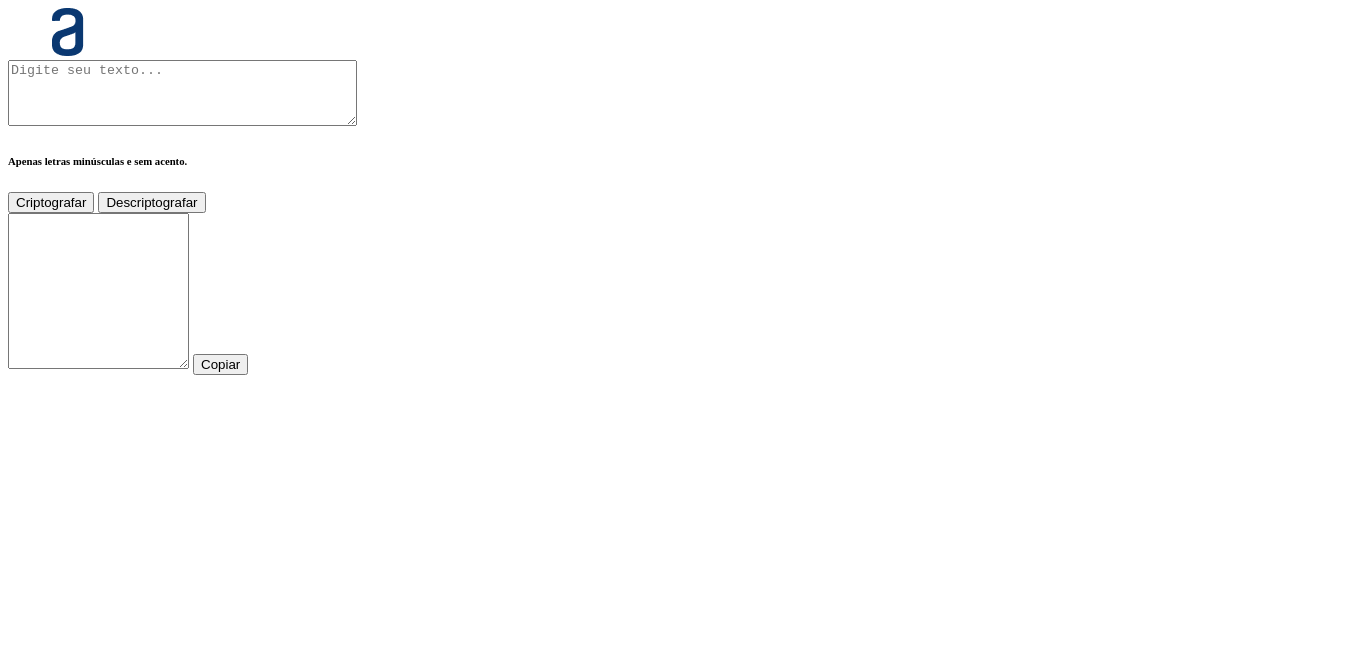
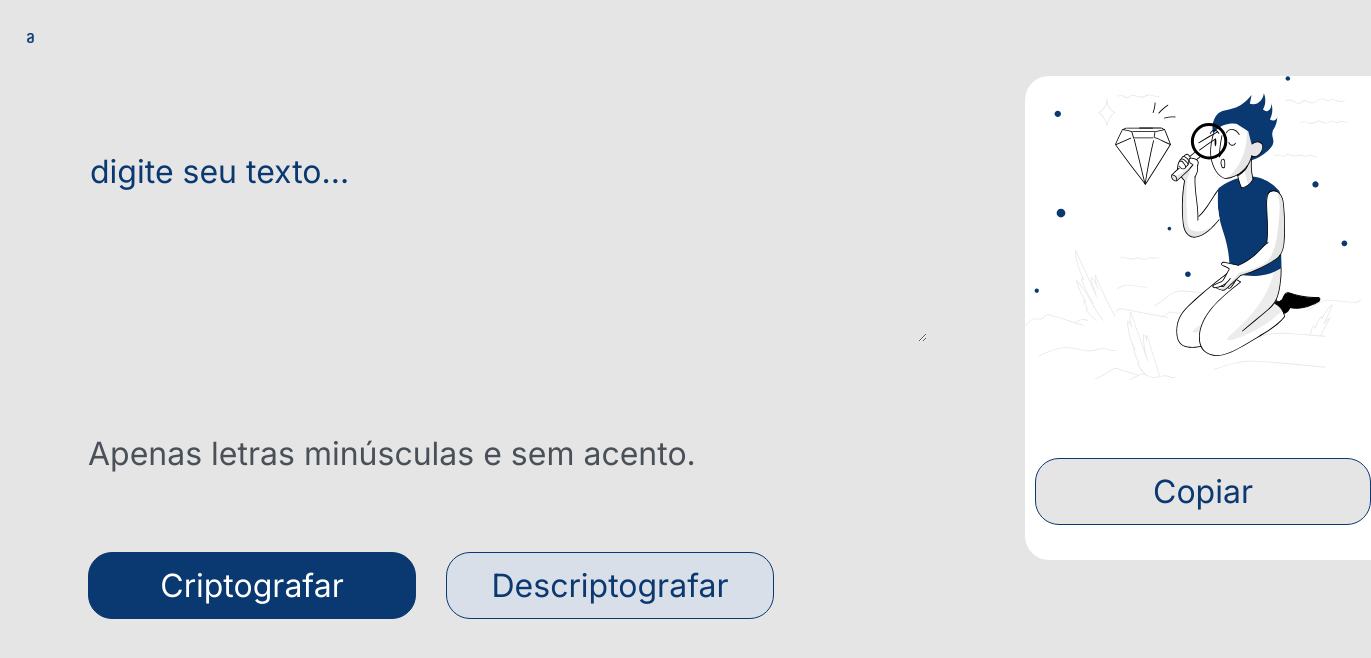
Before and after one commit to harcanjo/alura-one-challenge-decod, a plain HTML site: page index.html in a window 1280 px wide. Shown: the whole page, 1371 px wide, since content can reach past the window. Drawn offline with Linux system fonts and the light colour scheme.

Commit message:
feat: basic css

```diff
--- a/assets/styles/style.css
+++ b/assets/styles/style.css
@@ -0,0 +1,94 @@
+* {
+    background-color: #E5E5E5;
+    font-family: "Inter", sans-serif;
+    font-weight: 400;
+    font-size: 32px;
+    line-height: 150%;
+}
+
+.logoAlura {
+    margin-left: 10px;
+    padding-top: 10px;
+    width: 2%;
+}
+
+main {
+    display: flex;
+    margin-bottom: 50px;
+    margin-left: 80px;
+}
+
+.text-area {
+    border: none;
+    color: #0A3871;
+    margin-top: 90px;
+    text-transform: lowercase;
+}
+
+::placeholder {
+    color: #0A3871;
+}
+
+.text-area:focus {
+    outline: none;
+}
+
+.mensagem {
+    background-color: white;
+    background-image: url('/assets/images/boneco.svg');
+    background-repeat: no-repeat;
+    border: none;
+    border-radius: 24px;
+    color: #0A3871;
+    margin-left: 98px;
+    margin-top: 20px;
+    padding-left: 20px;
+    position: fixed;
+}
+
+.mensagem:focus {
+    outline: none;
+}
+
+.botoes {
+    display: flex;
+    margin-top: 18px;
+}
+
+.btn-desencriptar {
+    background: #D8DFE8;
+    border: 1px solid #0A3871;
+    border-radius: 24px;
+    color: #0A3871;
+    cursor: pointer;
+    height: 67px;
+    margin-left: 30px;
+    width: 328px;
+}
+
+.btn-encriptar {
+    background-color: #0A3871;
+    border: 1px solid #0A3871;
+    border-radius: 24px;
+    color: white;
+    cursor: pointer;
+    height: 67px;
+    width: 328px;
+}
+
+.btn-copiar {
+    border: 1px solid #0A3871;
+    border-radius: 24px;
+    color: #0A3871;
+    cursor: pointer;
+    height: 67px;
+    margin-left: 108px;
+    margin-top: 402px;
+    position: absolute;
+    width: 336px;
+}
+
+.informacao {
+    color: #495057;
+    font-size: 18px;
+}
--- a/index.html
+++ b/index.html
@@ -3,8 +3,11 @@
 
 <head>
     <meta charset="UTF-8">
+    <link rel="preconnect" href="https://fonts.googleapis.com">
+    <link rel="preconnect" href="https://fonts.gstatic.com" crossorigin>
     <meta name="viewport" content="width=device-width, initial-scale=1.0">
     <title>Decodificador de texto</title>
+    <link href="https://fonts.googleapis.com/css2?family=Inter&display=swap" rel="stylesheet">
     <link rel="stylesheet" href="assets/styles/style.css">
 </head>
 
```
Also changed, not shown: assets/images/boneco.svg (renamed from assets/images/High quality products 1 1.svg).
